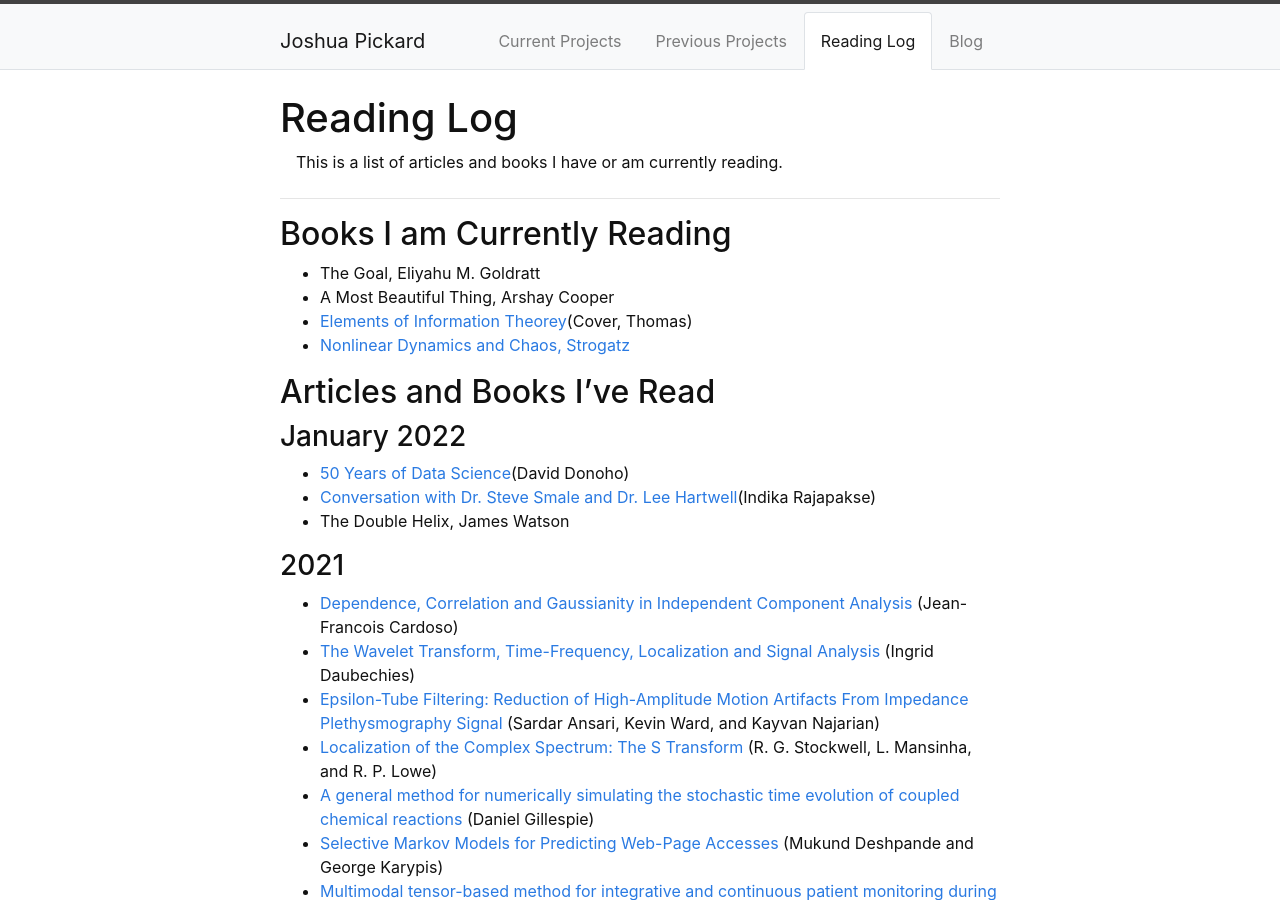
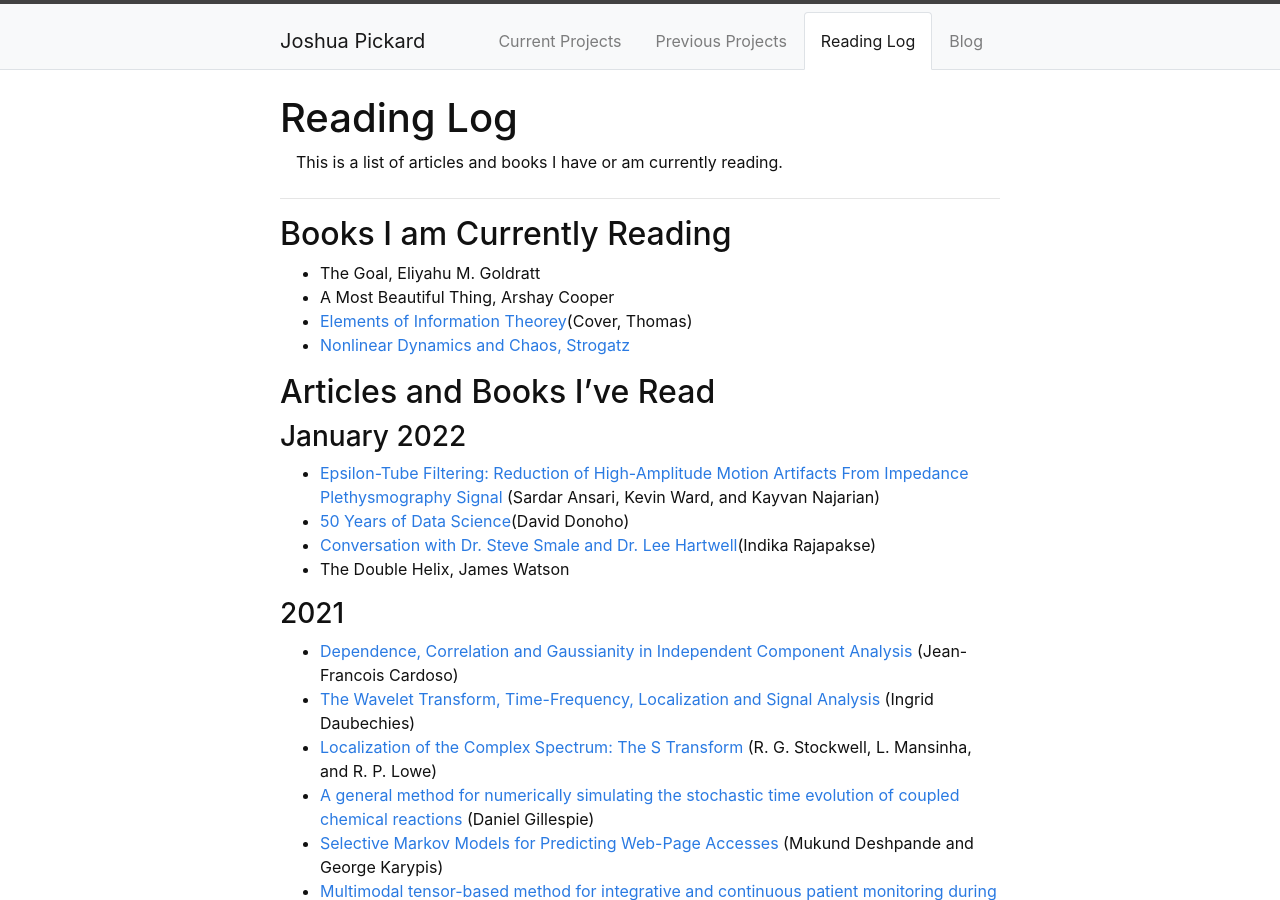
Before and after one commit to Jpickard1/jpickard1.github.io, a Jekyll site: the page built from content/3-Reading_Log.md, in a window 1280 px wide and 900 px high. Built offline with Jekyll 4.4.1, drawn with Linux system fonts in a browser that asks for light colours; part of the change alters nothing that is shown.

```diff
--- a/content/3-Reading_Log.md
+++ b/content/3-Reading_Log.md
@@ -14,6 +14,7 @@ description: >
 ## Articles and Books I've Read
 
 ### January 2022
+- [Epsilon-Tube Filtering: Reduction of High-Amplitude Motion Artifacts From Impedance Plethysmography Signal](https://ieeexplore.ieee.org/stamp/stamp.jsp?arnumber=6785963) (Sardar Ansari, Kevin Ward, and Kayvan Najarian)
 - [50 Years of Data Science](https://drive.google.com/file/d/1x9ZsIo8mhINNjHlGd5r_q7jEyKNlMOk8/view)(David Donoho)
 - [Conversation with Dr. Steve Smale and Dr. Lee Hartwell](https://drive.google.com/file/d/1GfW_AD97HGbRa2yVuNK-Uix49piaEh2P/view)(Indika Rajapakse)
 - The Double Helix, James Watson
@@ -21,7 +22,6 @@ description: >
 ### 2021
 - [Dependence, Correlation and Gaussianity in Independent Component Analysis](https://www.jmlr.org/papers/volume4/cardoso03a/cardoso03a.pdf) (Jean-Francois Cardoso)
 - [The Wavelet Transform, Time-Frequency, Localization and Signal Analysis](https://services.math.duke.edu/~ingrid/publications/ieee36-1990.pdf) (Ingrid Daubechies)
-- [Epsilon-Tube Filtering: Reduction of High-Amplitude Motion Artifacts From Impedance Plethysmography Signal](https://ieeexplore.ieee.org/stamp/stamp.jsp?arnumber=6785963) (Sardar Ansari, Kevin Ward, and Kayvan Najarian)
 - [Localization of the Complex Spectrum: The S Transform](http://citeseerx.ist.psu.edu/viewdoc/download?doi=10.1.1.462.1500&rep=rep1&type=pdf) (R. G. Stockwell, L. Mansinha, and R. P. Lowe)
 - [A general method for numerically simulating the stochastic time evolution of coupled chemical reactions](https://www.sciencedirect.com/science/article/pii/0021999176900413) (Daniel Gillespie)
 - [Selective Markov Models for Predicting Web-Page Accesses](https://archive.siam.org/meetings/sdm01/pdf/sdm01_04.pdf) (Mukund Deshpande and George Karypis)
```
